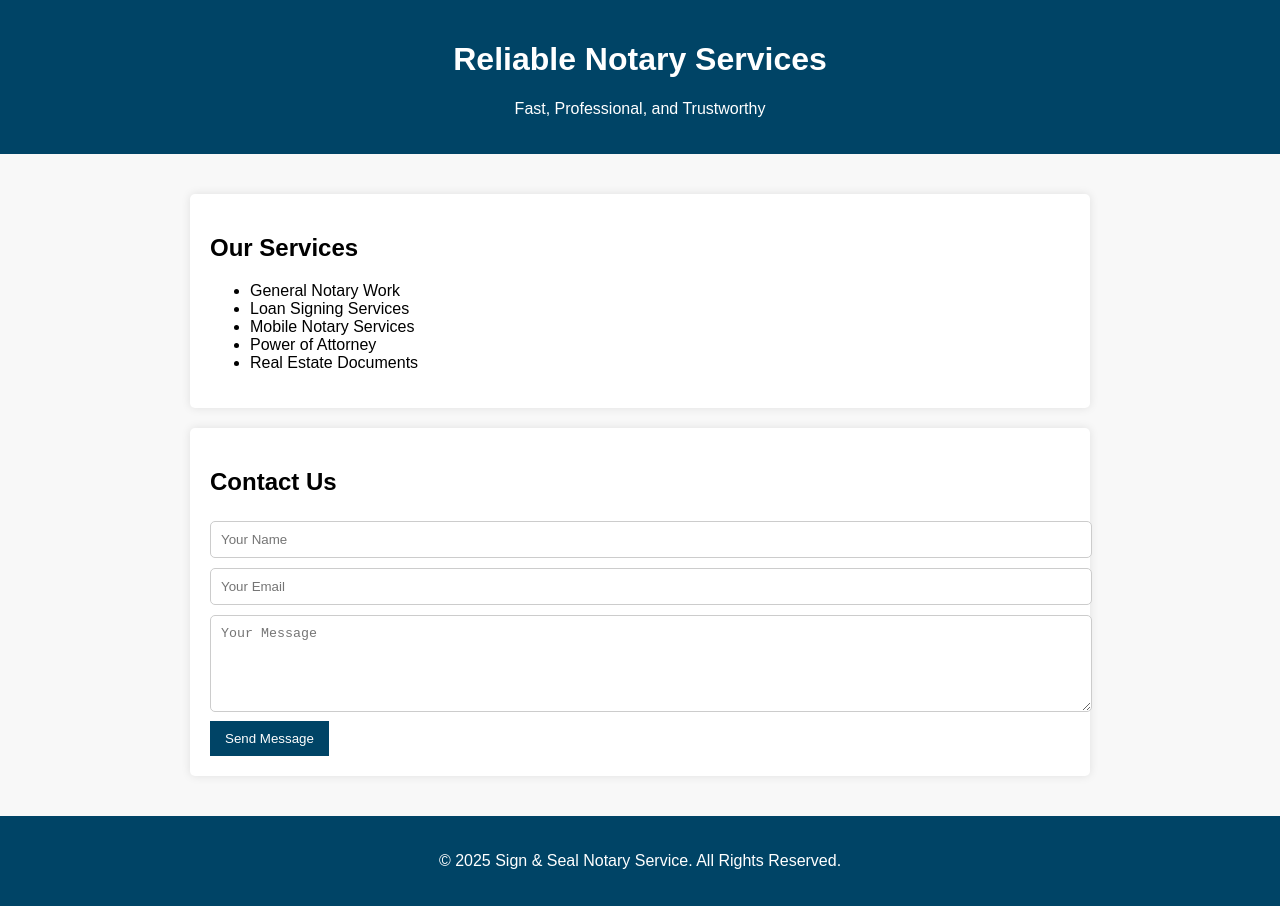
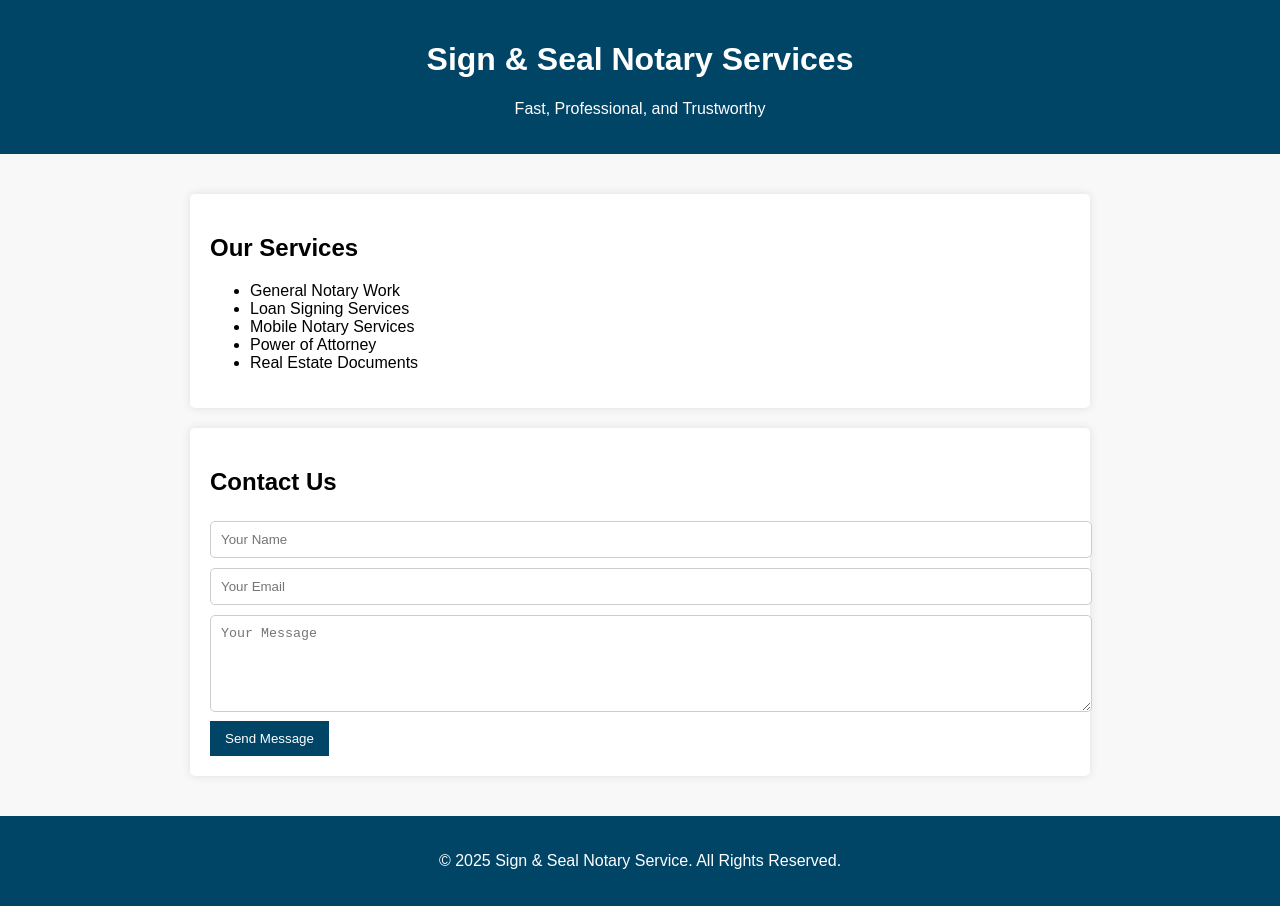
Before and after one commit to cedAang/sign-seal, a plain HTML site: page index.html in a window 1280 px wide. Drawn offline with Linux system fonts and the light colour scheme.

Commit message:
Update index.html

```diff
--- a/index.html
+++ b/index.html
@@ -53,7 +53,7 @@
 </head>
 <body>
     <header>
-        <h1>Reliable Notary Services</h1>
+        <h1>Sign & Seal Notary Services</h1>
         <p>Fast, Professional, and Trustworthy</p>
     </header>
 
```
